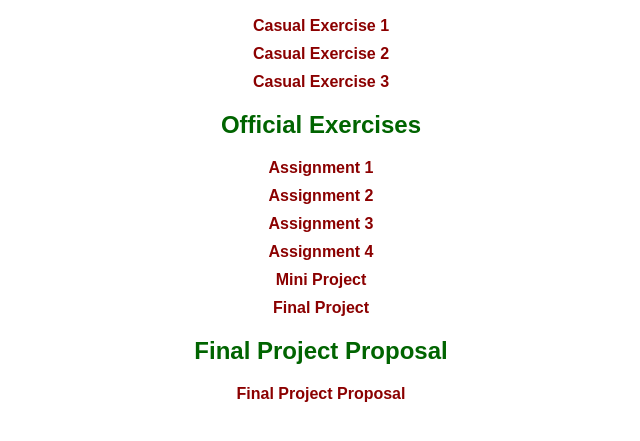
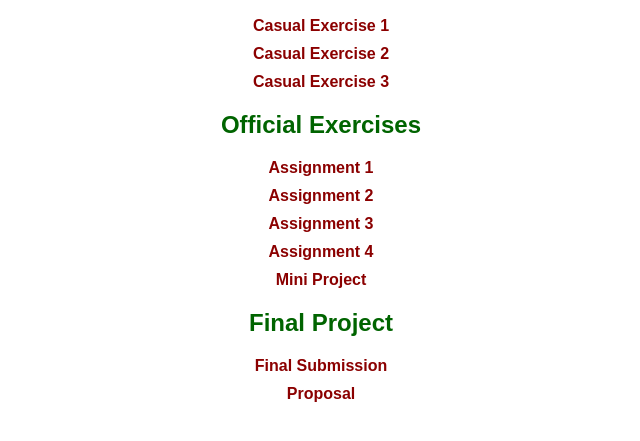
Before and after one commit to ArnabNur/LA_Nur, a plain HTML site: page docs/index.html in a window 1280 px wide. Shown: the part 139-580 px from the top of the page, without its empty margins (319-959 px from the left). Drawn offline with Linux system fonts and the light colour scheme.

Commit message:
Update index.html

```diff
--- a/docs/index.html
+++ b/docs/index.html
@@ -50,12 +50,12 @@
         <li><a href="https://shorturl.at/dyBWn" target="_blank">Assignment 3</a></li>
         <li><a href="https://arnabnur.github.io/LA_Nur/Assignment_4_Arnab_Nur.html" target="_blank">Assignment 4</a></li>
          <li><a href="https://shorturl.at/bYgIU" target="_blank">Mini Project</a></li>
-         <li><a href="https://public.tableau.com/app/profile/arnab.nur/viz/WorkingTableau_17470939722040/Story1?publish=yes"_blank">Final Project</a></li>
     </ul>
 
-    <h2>Final Project Proposal</h2>
+    <h2>Final Project </h2>
     <ul>
-        <li><a href="https://github.com/ArnabNur/LA_Nur/blob/main/docs/Arnab_Nur_Proposal.pdf" target="_blank">Final Project Proposal</a></li>
+        <li><a href="https://public.tableau.com/app/profile/arnab.nur/viz/WorkingTableau_17470939722040/Story1?publish=yes"_blank">Final Submission</a></li>
+        <li><a href="https://github.com/ArnabNur/LA_Nur/blob/main/docs/Arnab_Nur_Proposal.pdf" target="_blank">Proposal</a></li>
     </ul>
 </body>
 </html>
```
